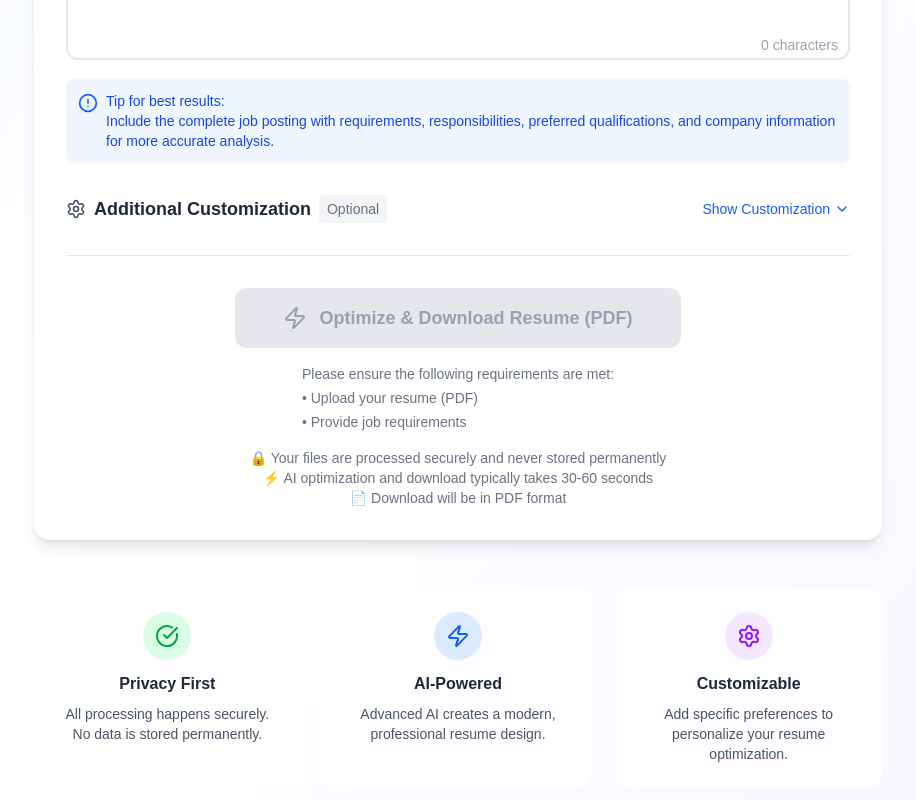
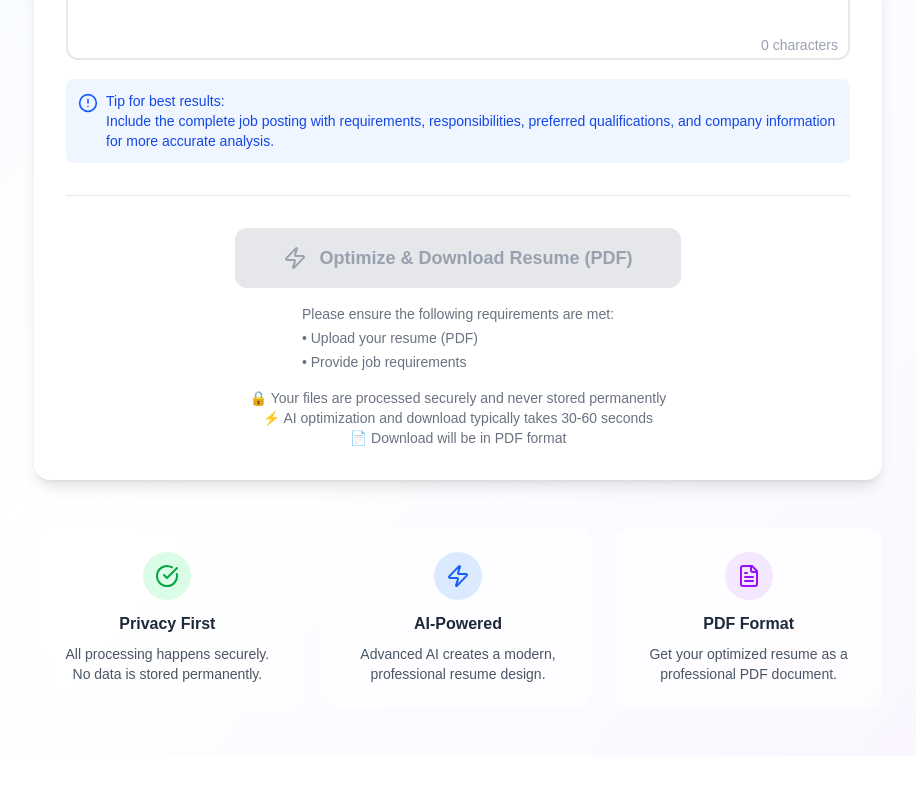
Before and after one commit to ujjwal16295/resume-maker-frontend, a Next.js app: page /generateresume in a window 1280 px wide. Shown: the part 816-1616 px from the top of the page, without its empty margins (182-1098 px from the left). After the commit the page ends 1572 px from the top, so only its background shows below. Built offline with nearby package versions, Linux system fonts and the light colour scheme.

Commit message:
bringing back old system

```diff
--- a/src/app/generateresume/page.jsx
+++ b/src/app/generateresume/page.jsx
@@ -1,12 +1,10 @@
 "use client"
 import React, { useState } from 'react';
-import { Upload, FileText, Briefcase, Zap, X, CheckCircle, AlertCircle, Settings, ChevronDown, ChevronUp } from 'lucide-react';
+import { Upload, FileText, Briefcase, Zap, X, CheckCircle, AlertCircle } from 'lucide-react';
 
 export default function ResumeUploadPage() {
   const [userResumeFile, setUserResumeFile] = useState(null);
   const [jobRequirements, setJobRequirements] = useState('');
-  const [extraInfo, setExtraInfo] = useState('');
-  const [showExtraInfo, setShowExtraInfo] = useState(false);
   const [dragOver, setDragOver] = useState(false);
   const [isProcessing, setIsProcessing] = useState(false);
   const [processingStep, setProcessingStep] = useState('');
@@ -61,11 +59,6 @@ export default function ResumeUploadPage() {
       formData.append('resume', userResumeFile);
       formData.append('jobRequirements', jobRequirements);
 
-      // Add extra info if provided
-      if (extraInfo.trim()) {
-        formData.append('extraInfo', extraInfo.trim());
-      }
-
       setProcessingStep('Analyzing your resume with AI...');
 
       const response = await fetch(`${API_BASE_URL}/api/optimize-resume`, {
@@ -91,7 +84,7 @@ export default function ResumeUploadPage() {
       const url = window.URL.createObjectURL(blob);
       const a = document.createElement('a');
       a.href = url;
-      a.download = 'Resume-by-resumeAi.pdf';
+      a.download = 'Resume-by-resumeAi.pdf'; // Changed to .pdf
       document.body.appendChild(a);
       a.click();
       window.URL.revokeObjectURL(url);
@@ -260,59 +253,6 @@ export default function ResumeUploadPage() {
             </div>
           </div>
 
-          {/* Extra Customization Section - Optional */}
-          <div className="space-y-3">
-            <div className="flex items-center justify-between">
-              <div className="flex items-center space-x-2">
-                <Settings className="w-5 h-5 text-gray-600" />
-                <h3 className="text-lg font-semibold text-gray-800">Additional Customization</h3>
-                <span className="text-sm text-gray-500 bg-gray-100 px-2 py-1 rounded">Optional</span>
-              </div>
-              <button
-                onClick={() => setShowExtraInfo(!showExtraInfo)}
-                className="flex items-center space-x-1 text-blue-600 hover:text-blue-700 transition-colors"
-              >
-                <span className="text-sm font-medium">
-                  {showExtraInfo ? 'Hide' : 'Show'} Customization
-                </span>
-                {showExtraInfo ? (
-                  <ChevronUp className="w-4 h-4" />
-                ) : (
-                  <ChevronDown className="w-4 h-4" />
-                )}
-              </button>
-            </div>
-
-            {showExtraInfo && (
-              <div className="space-y-4 border-2 border-gray-100 rounded-xl p-6 bg-gray-50">
-                <div className="relative">
-                  <textarea
-                    value={extraInfo}
-                    onChange={(e) => setExtraInfo(e.target.value)}
-                    placeholder="Add any specific preferences for your resume optimization:&#10;&#10;Examples:&#10;• Emphasize leadership experience&#10;• Use a modern, creative design&#10;• Focus on technical skills section&#10;• Include more quantifiable achievements&#10;• Highlight remote work experience&#10;• Use conservative/traditional formatting&#10;• Prioritize certain projects or experiences&#10;• Specific industry keywords to include&#10;• Any sections to emphasize or de-emphasize"
-                    className="text-black w-full h-48 p-4 border-2 border-gray-200 rounded-xl focus:border-blue-500 focus:outline-none transition-colors resize-none bg-white"
-                  />
-                  <div className="absolute bottom-3 right-3 text-sm text-gray-400">
-                    {extraInfo.length} characters
-                  </div>
-                </div>
-
-                <div className="flex items-start space-x-2 bg-blue-50 p-3 rounded-lg">
-                  <AlertCircle className="w-5 h-5 text-blue-600 flex-shrink-0 mt-0.5" />
-                  <div className="text-sm text-blue-700">
-                    <p className="font-medium">Customization Tips:</p>
-                    <ul className="mt-1 space-y-1">
-                      <li>• Specify design preferences (modern, traditional, creative)</li>
-                      <li>• Mention skills or experiences you want to highlight</li>
-                      <li>• Include industry-specific requirements or keywords</li>
-                      <li>• Request specific formatting or layout preferences</li>
-                    </ul>
-                  </div>
-                </div>
-              </div>
-            )}
-          </div>
-
           {/* Single Action Button */}
           <div className="pt-8 border-t border-gray-200">
             <div className="flex flex-col items-center space-y-4">
@@ -364,9 +304,6 @@ export default function ResumeUploadPage() {
                 <p>🔒 Your files are processed securely and never stored permanently</p>
                 <p>⚡ AI optimization and download typically takes 30-60 seconds</p>
                 <p>📄 Download will be in PDF format</p>
-                {extraInfo.trim() && (
-                  <p>🎨 Custom preferences will be applied during optimization</p>
-                )}
               </div>
             </div>
           </div>
@@ -392,10 +329,10 @@ export default function ResumeUploadPage() {
 
           <div className="bg-white/60 backdrop-blur-sm rounded-xl p-6 text-center">
             <div className="bg-purple-100 w-12 h-12 rounded-full flex items-center justify-center mx-auto mb-3">
-              <Settings className="w-6 h-6 text-purple-600" />
+              <FileText className="w-6 h-6 text-purple-600" />
             </div>
-            <h3 className="font-semibold text-gray-800 mb-2">Customizable</h3>
-            <p className="text-sm text-gray-600">Add specific preferences to personalize your resume optimization.</p>
+            <h3 className="font-semibold text-gray-800 mb-2">PDF Format</h3>
+            <p className="text-sm text-gray-600">Get your optimized resume as a professional PDF document.</p>
           </div>
         </div>
       </div>
```
